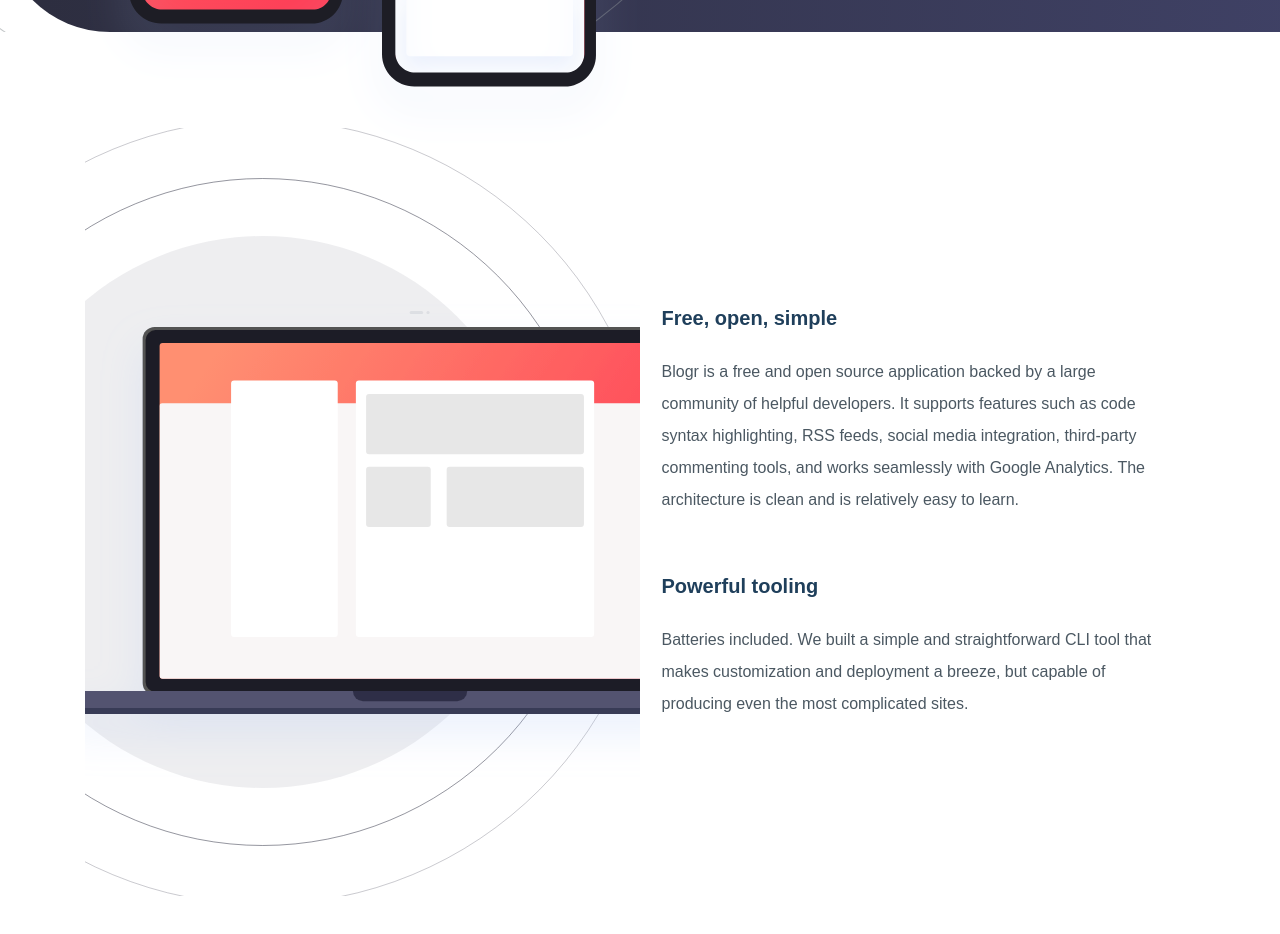
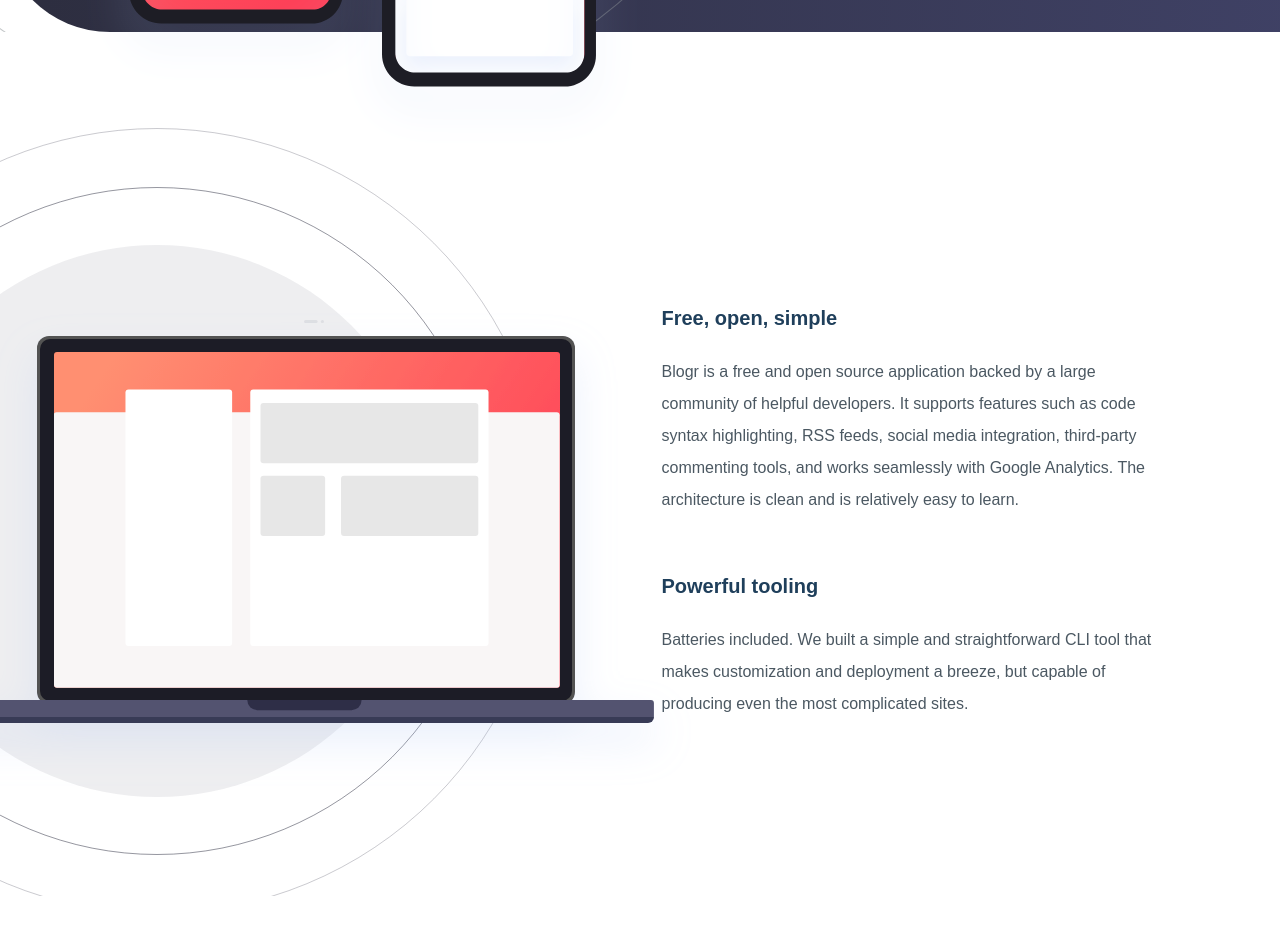
Before and after one commit to utkucanyilmaz/frontendmentor-challenges, a React (Create React App) app: page / in a window 1280 px wide. Shown: the part 1980-2914 px from the top of the page. Built offline with nearby package versions, Linux system fonts and the light colour scheme.

Commit message:
desktop image fixed

```diff
--- a/src/components/Product.js
+++ b/src/components/Product.js
@@ -4,8 +4,8 @@ import Paragraph from "./ui/Paragraph";
 export default function Product() {
   return (
     <section className="container mx-auto py-24">
-      <div className="grid grid-cols-2 place-items-center">
-        <div className="relative before:bg-desktop before:bg-no-repeat before:absolute before:inset-0 before:bg-[-13.4rem] w-full h-full"></div>
+      <div className="grid grid-cols-2 place-items-center relative">
+        <div className="before:bg-desktop before:bg-no-repeat before:absolute before:top-0 before:-left-80 before:w-[974px] before:h-[768px]"></div>
         <div className="py-44 flex flex-col gap-y-14 place-content-center">
           <div className="flex flex-col gap-y-6 max-w-lg">
             <Title>Free, open, simple</Title>
```
